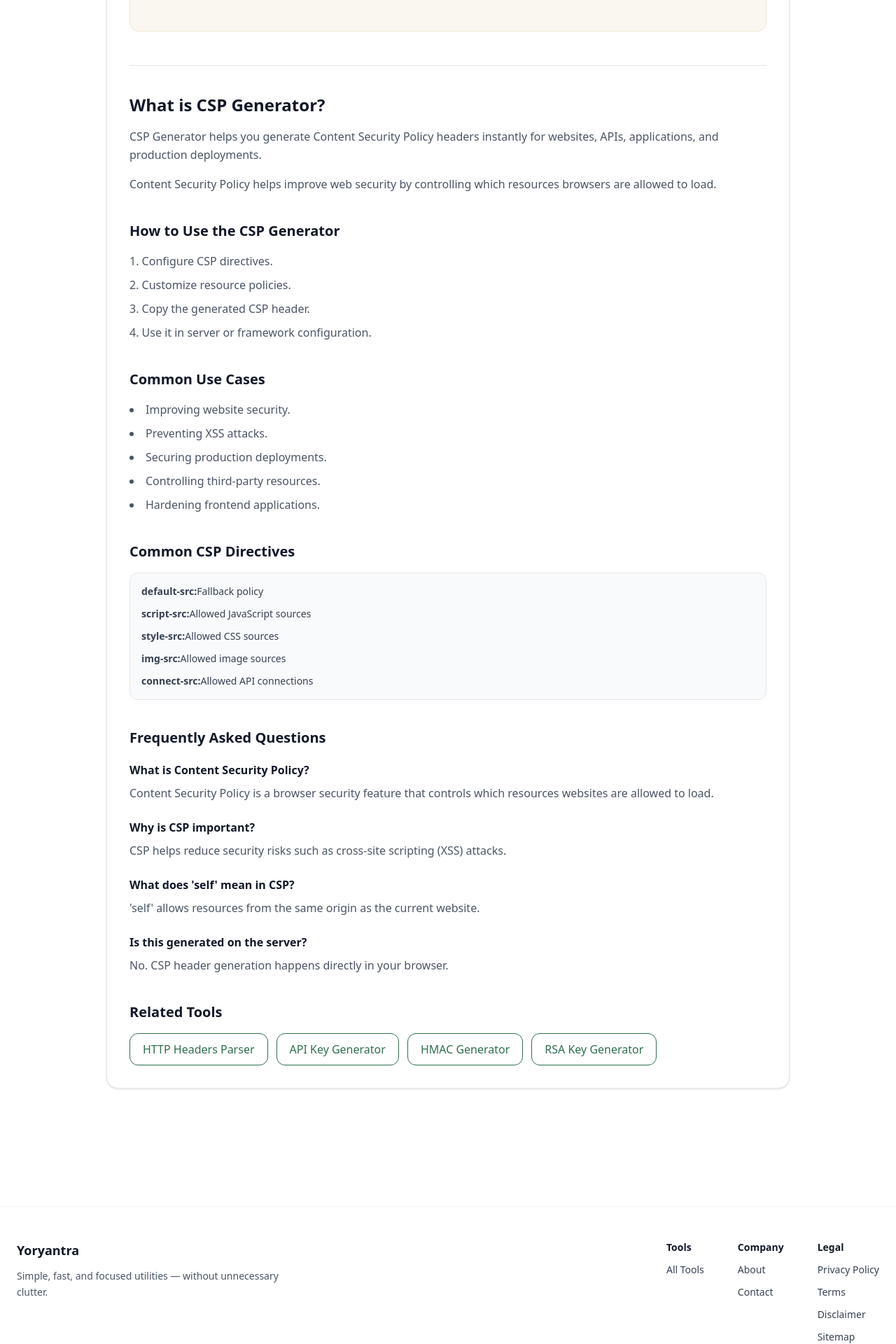
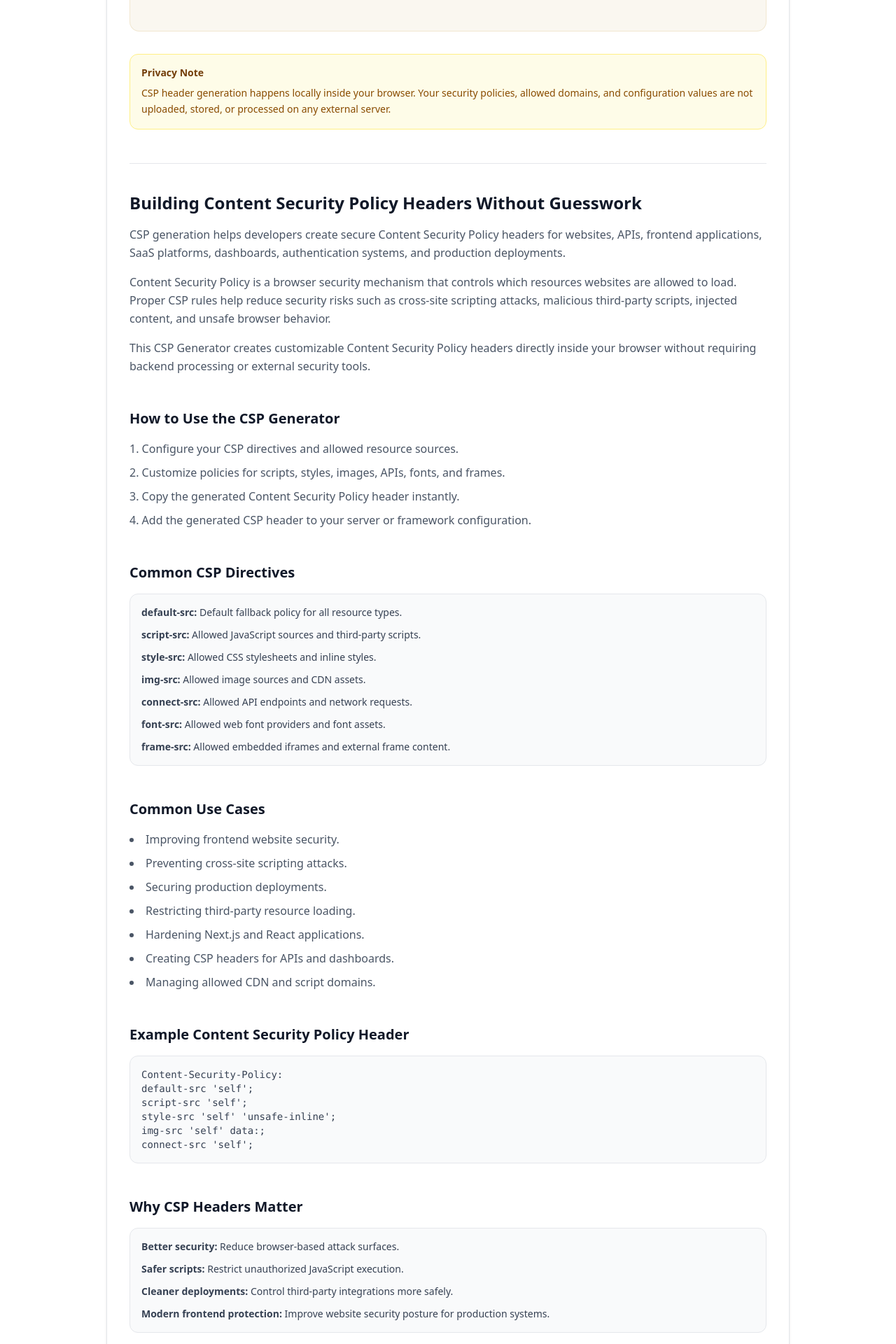
Before and after one commit to vaarunsonawwane-ops/yoryantra-new, a Next.js app: page /tools/csp-generator in a window 1280 px wide. Shown: the part 1080-3000 px from the top of the page at 70% size. Built offline with nearby package versions, Linux system fonts and the light colour scheme.

Commit message:
CSP Generator SEO update

```diff
--- a/app/tools/csp-generator/ToolClient.tsx
+++ b/app/tools/csp-generator/ToolClient.tsx
@@ -7,16 +7,24 @@ import ToolShell from "@/app/components/ToolShell";
 export default function ToolClient() {
   const [defaultSrc, setDefaultSrc] =
     useState("'self'");
+
   const [scriptSrc, setScriptSrc] =
     useState("'self'");
+
   const [styleSrc, setStyleSrc] =
-    useState("'self' 'unsafe-inline'");
+    useState(
+      "'self' 'unsafe-inline'"
+    );
+
   const [imgSrc, setImgSrc] =
     useState("'self' data:");
+
   const [connectSrc, setConnectSrc] =
     useState("'self'");
+
   const [fontSrc, setFontSrc] =
     useState("'self'");
+
   const [frameSrc, setFrameSrc] =
     useState("");
 
@@ -31,7 +39,9 @@ export default function ToolClient() {
     ];
 
     if (frameSrc.trim()) {
-      policies.push(`frame-src ${frameSrc}`);
+      policies.push(
+        `frame-src ${frameSrc}`
+      );
     }
 
     return policies.join("; ");
@@ -48,7 +58,9 @@ export default function ToolClient() {
   const resetAll = () => {
     setDefaultSrc("'self'");
     setScriptSrc("'self'");
-    setStyleSrc("'self' 'unsafe-inline'");
+    setStyleSrc(
+      "'self' 'unsafe-inline'"
+    );
     setImgSrc("'self' data:");
     setConnectSrc("'self'");
     setFontSrc("'self'");
@@ -71,7 +83,9 @@ export default function ToolClient() {
             type="text"
             value={defaultSrc}
             onChange={(e) =>
-              setDefaultSrc(e.target.value)
+              setDefaultSrc(
+                e.target.value
+              )
             }
             className="w-full rounded-xl border border-gray-300 p-4 text-sm font-mono outline-none focus:ring-2 focus:ring-[var(--green)] focus:border-transparent transition"
           />
@@ -86,7 +100,9 @@ export default function ToolClient() {
             type="text"
             value={scriptSrc}
             onChange={(e) =>
-              setScriptSrc(e.target.value)
+              setScriptSrc(
+                e.target.value
+              )
             }
             className="w-full rounded-xl border border-gray-300 p-4 text-sm font-mono outline-none focus:ring-2 focus:ring-[var(--green)] focus:border-transparent transition"
           />
@@ -101,7 +117,9 @@ export default function ToolClient() {
             type="text"
             value={styleSrc}
             onChange={(e) =>
-              setStyleSrc(e.target.value)
+              setStyleSrc(
+                e.target.value
+              )
             }
             className="w-full rounded-xl border border-gray-300 p-4 text-sm font-mono outline-none focus:ring-2 focus:ring-[var(--green)] focus:border-transparent transition"
           />
@@ -116,7 +134,9 @@ export default function ToolClient() {
             type="text"
             value={imgSrc}
             onChange={(e) =>
-              setImgSrc(e.target.value)
+              setImgSrc(
+                e.target.value
+              )
             }
             className="w-full rounded-xl border border-gray-300 p-4 text-sm font-mono outline-none focus:ring-2 focus:ring-[var(--green)] focus:border-transparent transition"
           />
@@ -131,7 +151,9 @@ export default function ToolClient() {
             type="text"
             value={connectSrc}
             onChange={(e) =>
-              setConnectSrc(e.target.value)
+              setConnectSrc(
+                e.target.value
+              )
             }
             className="w-full rounded-xl border border-gray-300 p-4 text-sm font-mono outline-none focus:ring-2 focus:ring-[var(--green)] focus:border-transparent transition"
           />
@@ -146,7 +168,9 @@ export default function ToolClient() {
             type="text"
             value={fontSrc}
             onChange={(e) =>
-              setFontSrc(e.target.value)
+              setFontSrc(
+                e.target.value
+              )
             }
             className="w-full rounded-xl border border-gray-300 p-4 text-sm font-mono outline-none focus:ring-2 focus:ring-[var(--green)] focus:border-transparent transition"
           />
@@ -163,7 +187,9 @@ export default function ToolClient() {
           type="text"
           value={frameSrc}
           onChange={(e) =>
-            setFrameSrc(e.target.value)
+            setFrameSrc(
+              e.target.value
+            )
           }
           placeholder="https://youtube.com"
           className="w-full rounded-xl border border-gray-300 p-4 text-sm font-mono outline-none focus:ring-2 focus:ring-[var(--green)] focus:border-transparent transition"
@@ -204,24 +230,45 @@ export default function ToolClient() {
         </div>
       </div>
 
+      {/* PRIVACY */}
+      <div className="mt-8 rounded-xl border border-yellow-200 bg-yellow-50 p-4">
+        <h3 className="text-sm font-semibold text-yellow-900">
+          Privacy Note
+        </h3>
+
+        <p className="mt-2 text-sm leading-relaxed text-yellow-800">
+          CSP header generation happens locally inside your browser. Your
+          security policies, allowed domains, and configuration values are not
+          uploaded, stored, or processed on any external server.
+        </p>
+      </div>
+
       {/* SEO CONTENT */}
-      <section className="mt-12 border-t border-gray-200 pt-10 space-y-10">
+      <section className="mt-12 border-t border-gray-200 pt-10 space-y-12">
         <div>
           <h2 className="text-2xl font-semibold text-gray-900">
-            What is CSP Generator?
+            Building Content Security Policy Headers Without Guesswork
           </h2>
 
           <p className="mt-4 text-gray-600 leading-relaxed">
-            CSP Generator helps you generate
-            Content Security Policy headers instantly
-            for websites, APIs, applications, and
-            production deployments.
+            CSP generation helps developers create secure Content Security
+            Policy headers for websites, APIs, frontend applications, SaaS
+            platforms, dashboards, authentication systems, and production
+            deployments.
           </p>
 
           <p className="mt-4 text-gray-600 leading-relaxed">
-            Content Security Policy helps improve web
-            security by controlling which resources
-            browsers are allowed to load.
+            Content Security Policy is a browser security mechanism that controls
+            which resources websites are allowed to load. Proper CSP rules help
+            reduce security risks such as cross-site scripting attacks,
+            malicious third-party scripts, injected content, and unsafe browser
+            behavior.
+          </p>
+
+          <p className="mt-4 text-gray-600 leading-relaxed">
+            This CSP Generator creates customizable Content Security Policy
+            headers directly inside your browser without requiring backend
+            processing or external security tools.
           </p>
         </div>
 
@@ -231,25 +278,24 @@ export default function ToolClient() {
           </h2>
 
           <ol className="mt-4 list-decimal list-inside space-y-2 text-gray-600 leading-relaxed">
-            <li>Configure CSP directives.</li>
-            <li>Customize resource policies.</li>
-            <li>Copy the generated CSP header.</li>
-            <li>Use it in server or framework configuration.</li>
+            <li>
+              Configure your CSP directives and allowed resource sources.
+            </li>
+
+            <li>
+              Customize policies for scripts, styles, images, APIs, fonts, and
+              frames.
+            </li>
+
+            <li>
+              Copy the generated Content Security Policy header instantly.
+            </li>
+
+            <li>
+              Add the generated CSP header to your server or framework
+              configuration.
+            </li>
           </ol>
-        </div>
-
-        <div>
-          <h2 className="text-xl font-semibold text-gray-900">
-            Common Use Cases
-          </h2>
-
-          <ul className="mt-4 list-disc list-inside space-y-2 text-gray-600 leading-relaxed">
-            <li>Improving website security.</li>
-            <li>Preventing XSS attacks.</li>
-            <li>Securing production deployments.</li>
-            <li>Controlling third-party resources.</li>
-            <li>Hardening frontend applications.</li>
-          </ul>
         </div>
 
         <div>
@@ -260,28 +306,121 @@ export default function ToolClient() {
           <div className="mt-4 rounded-xl border border-gray-200 bg-gray-50 p-4 text-sm text-gray-700">
             <ul className="space-y-3">
               <li>
-                <strong>default-src:</strong>
-                Fallback policy
+                <strong>default-src:</strong>{" "}
+                Default fallback policy for all resource types.
               </li>
 
               <li>
-                <strong>script-src:</strong>
-                Allowed JavaScript sources
+                <strong>script-src:</strong>{" "}
+                Allowed JavaScript sources and third-party scripts.
               </li>
 
               <li>
-                <strong>style-src:</strong>
-                Allowed CSS sources
+                <strong>style-src:</strong>{" "}
+                Allowed CSS stylesheets and inline styles.
               </li>
 
               <li>
-                <strong>img-src:</strong>
-                Allowed image sources
+                <strong>img-src:</strong>{" "}
+                Allowed image sources and CDN assets.
               </li>
 
               <li>
-                <strong>connect-src:</strong>
-                Allowed API connections
+                <strong>connect-src:</strong>{" "}
+                Allowed API endpoints and network requests.
+              </li>
+
+              <li>
+                <strong>font-src:</strong>{" "}
+                Allowed web font providers and font assets.
+              </li>
+
+              <li>
+                <strong>frame-src:</strong>{" "}
+                Allowed embedded iframes and external frame content.
+              </li>
+            </ul>
+          </div>
+        </div>
+
+        <div>
+          <h2 className="text-xl font-semibold text-gray-900">
+            Common Use Cases
+          </h2>
+
+          <ul className="mt-4 list-disc list-inside space-y-2 text-gray-600 leading-relaxed">
+            <li>
+              Improving frontend website security.
+            </li>
+
+            <li>
+              Preventing cross-site scripting attacks.
+            </li>
+
+            <li>
+              Securing production deployments.
+            </li>
+
+            <li>
+              Restricting third-party resource loading.
+            </li>
+
+            <li>
+              Hardening Next.js and React applications.
+            </li>
+
+            <li>
+              Creating CSP headers for APIs and dashboards.
+            </li>
+
+            <li>
+              Managing allowed CDN and script domains.
+            </li>
+          </ul>
+        </div>
+
+        <div>
+          <h2 className="text-xl font-semibold text-gray-900">
+            Example Content Security Policy Header
+          </h2>
+
+          <div className="mt-4 rounded-xl border border-gray-200 bg-gray-50 p-4 text-sm text-gray-700 overflow-auto">
+            <pre className="whitespace-pre-wrap break-words">
+{`Content-Security-Policy:
+default-src 'self';
+script-src 'self';
+style-src 'self' 'unsafe-inline';
+img-src 'self' data:;
+connect-src 'self';`}
+            </pre>
+          </div>
+        </div>
+
+        <div>
+          <h2 className="text-xl font-semibold text-gray-900">
+            Why CSP Headers Matter
+          </h2>
+
+          <div className="mt-4 rounded-xl border border-gray-200 bg-gray-50 p-4 text-sm text-gray-700">
+            <ul className="space-y-3">
+              <li>
+                <strong>Better security:</strong>{" "}
+                Reduce browser-based attack surfaces.
+              </li>
+
+              <li>
+                <strong>Safer scripts:</strong>{" "}
+                Restrict unauthorized JavaScript execution.
+              </li>
+
+              <li>
+                <strong>Cleaner deployments:</strong>{" "}
+                Control third-party integrations more safely.
+              </li>
+
+              <li>
+                <strong>Modern frontend protection:</strong>{" "}
+                Improve website security posture for production systems.
               </li>
             </ul>
           </div>
@@ -299,21 +438,21 @@ export default function ToolClient() {
               </h3>
 
               <p className="mt-2 text-gray-600 leading-relaxed">
-                Content Security Policy is a browser
-                security feature that controls which
-                resources websites are allowed to
-                load.
+                Content Security Policy is a browser security feature that
+                controls which resources websites are allowed to load and
+                execute.
               </p>
             </div>
 
             <div>
               <h3 className="font-semibold text-gray-900">
-                Why is CSP important?
+                Why are CSP headers important?
               </h3>
 
               <p className="mt-2 text-gray-600 leading-relaxed">
-                CSP helps reduce security risks such
-                as cross-site scripting (XSS) attacks.
+                CSP headers help reduce security risks such as cross-site
+                scripting attacks, malicious scripts, and unauthorized resource
+                loading.
               </p>
             </div>
 
@@ -323,19 +462,29 @@ export default function ToolClient() {
               </h3>
 
               <p className="mt-2 text-gray-600 leading-relaxed">
-                'self' allows resources from the same
-                origin as the current website.
+                'self' allows resources from the same origin as the current
+                website.
               </p>
             </div>
 
             <div>
               <h3 className="font-semibold text-gray-900">
-                Is this generated on the server?
+                Is this useful for Next.js and React applications?
               </h3>
 
               <p className="mt-2 text-gray-600 leading-relaxed">
-                No. CSP header generation happens
-                directly in your browser.
+                Yes. CSP headers are commonly used to secure Next.js, React,
+                frontend dashboards, APIs, and production web applications.
+              </p>
+            </div>
+
+            <div>
+              <h3 className="font-semibold text-gray-900">
+                Is CSP generation processed on the server?
+              </h3>
+
+              <p className="mt-2 text-gray-600 leading-relaxed">
+                No. CSP header generation happens entirely inside your browser.
               </p>
             </div>
           </div>
@@ -346,12 +495,25 @@ export default function ToolClient() {
             Related Tools
           </h2>
 
+          <p className="mt-3 text-gray-600 leading-relaxed">
+            CSP generation often connects with frontend security, API security,
+            authentication systems, HTTP header management, DevOps workflows,
+            and secure production deployments.
+          </p>
+
           <div className="mt-4 flex flex-wrap gap-3">
             <Link
               href="/tools/http-headers-parser"
               className="yoryantra-btn-outline"
             >
               HTTP Headers Parser
+            </Link>
+
+            <Link
+              href="/tools/cors-header-checker"
+              className="yoryantra-btn-outline"
+            >
+              CORS Header Checker
             </Link>
 
             <Link
```
